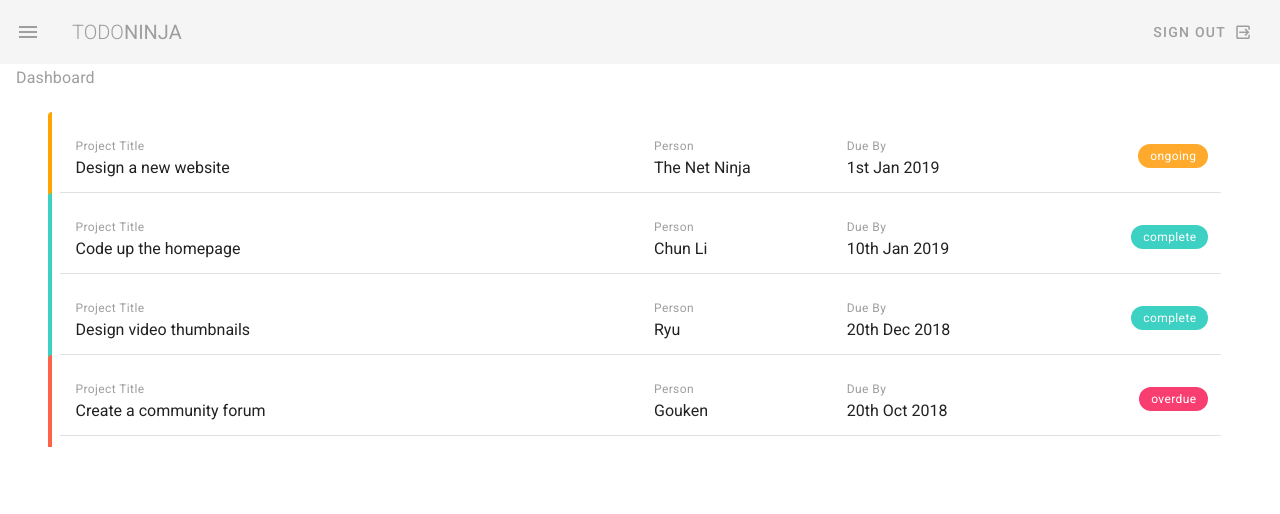
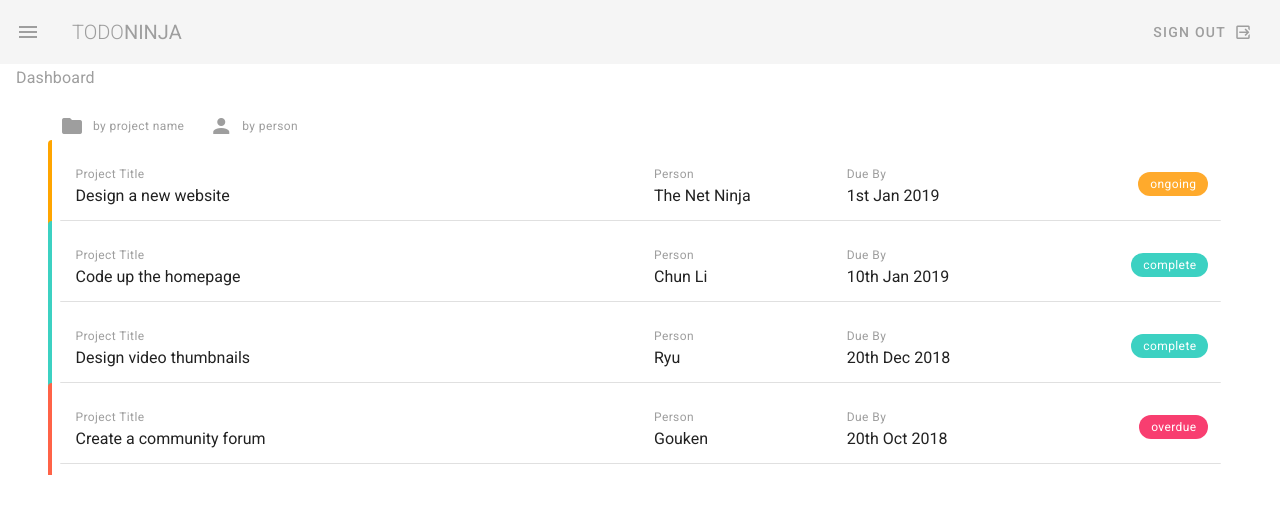
Before and after one commit to crhwebdev-courses/todo-ninja, a Vue app: page / in a window 1280 px wide. Shown: the top 514 px of the page. Built offline with nearby package versions, Linux system fonts and the light colour scheme.

Commit message:
Add styled buttons to Dashboard to sort by project name and person

```diff
--- a/src/views/Dashboard.vue
+++ b/src/views/Dashboard.vue
@@ -3,6 +3,18 @@
     <h1 class="subtitle-1 grey--text">Dashboard</h1>
 
     <v-container class="my-5">
+      <v-row class="mb-3">
+        <v-btn small text color="grey">
+          <v-icon class="mr-2">mdi-folder</v-icon>
+          <span class="caption text-lowercase">By project name</span>
+        </v-btn>
+
+        <v-btn small text color="grey">
+          <v-icon class="mr-2">mdi-account</v-icon>
+          <span class="caption text-lowercase">By person</span>
+        </v-btn>
+      </v-row>
+
       <v-card
         flat
         class="pb-3"
```
